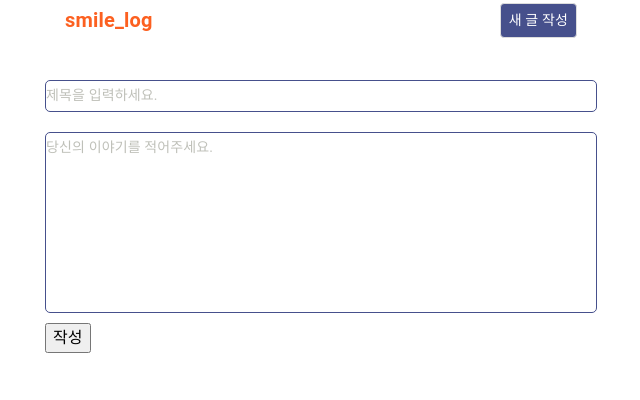
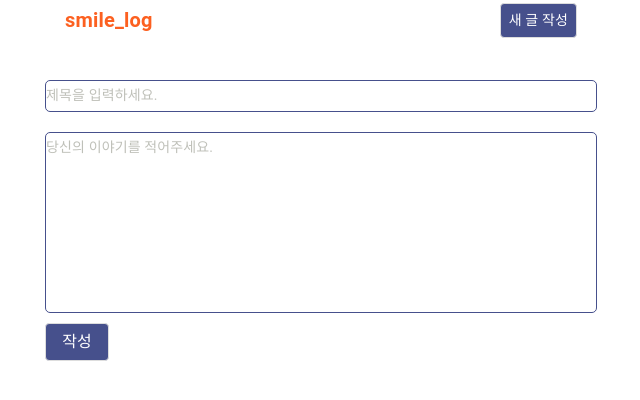
Before and after one commit to MINGDY98/smile-blog, a React (Create React App) app in the folder client/: page /write in a window 1280 px wide. Shown: the top 400 px of the page, without its empty margins (319-959 px from the left). Built offline with nearby package versions, Linux system fonts and the light colour scheme.

Commit message:
style: button 스타일 변경

```diff
--- a/client/src/containers/NavigationBar.js
+++ b/client/src/containers/NavigationBar.js
@@ -25,7 +25,6 @@ const CreateButton = styled(PrimaryButton)`
 
 const CreateText= styled(Typography)`
   font-size       : 14px;
-  color           : white;
 `
 
 const NavigationBar = () => {
--- a/client/src/pages/WritePost.js
+++ b/client/src/pages/WritePost.js
@@ -3,6 +3,7 @@ import { useParams } from 'react-router-dom';
 import styled from "styled-components";
 import axios from 'axios';
 import {Container,Typography,InputBase} from '@material-ui/core';
+import { PrimaryButton } from '../styles/common';
 
 const PostInput = styled(InputBase)`
 	border          : 1.8px solid #46508c;
@@ -18,6 +19,12 @@ const ContentInput = styled(InputBase)`
 	margin          : 10px 0px 10px 0px;
 	color           : #676A59;
 	border-radius   : 5px;
+`
+
+const SubmitButton = styled(PrimaryButton)`
+	&:hover {
+		background: #46508c;
+	}
 `
 
 const WritePost= () => {
@@ -117,9 +124,9 @@ const WritePost= () => {
 				onChange={handleChange}
 			/>
 
-			<button onClick={handleSubmit} >
+			<SubmitButton onClick={handleSubmit} >
 				{id==null ? <Typography>작성</Typography>:<Typography>수정</Typography>}
-			</button>
+			</SubmitButton>
 		</Container>
   )
 }
--- a/client/src/styles/common.js
+++ b/client/src/styles/common.js
@@ -14,4 +14,5 @@ export const PrimaryButton = styled(Button)`
   font-size       : 14px;
   background-color: #46508c;
   border          : 1px solid #DDD;
+  color           : white;
 `
```
